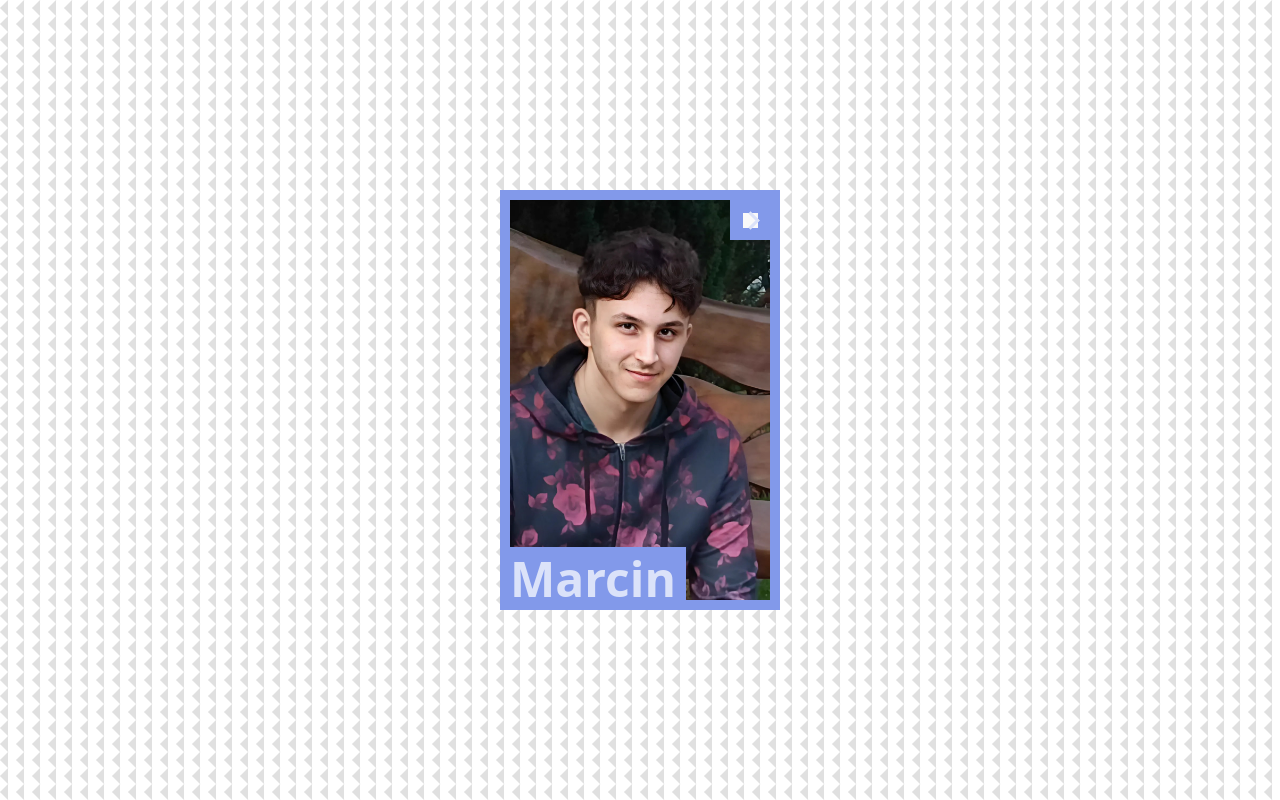
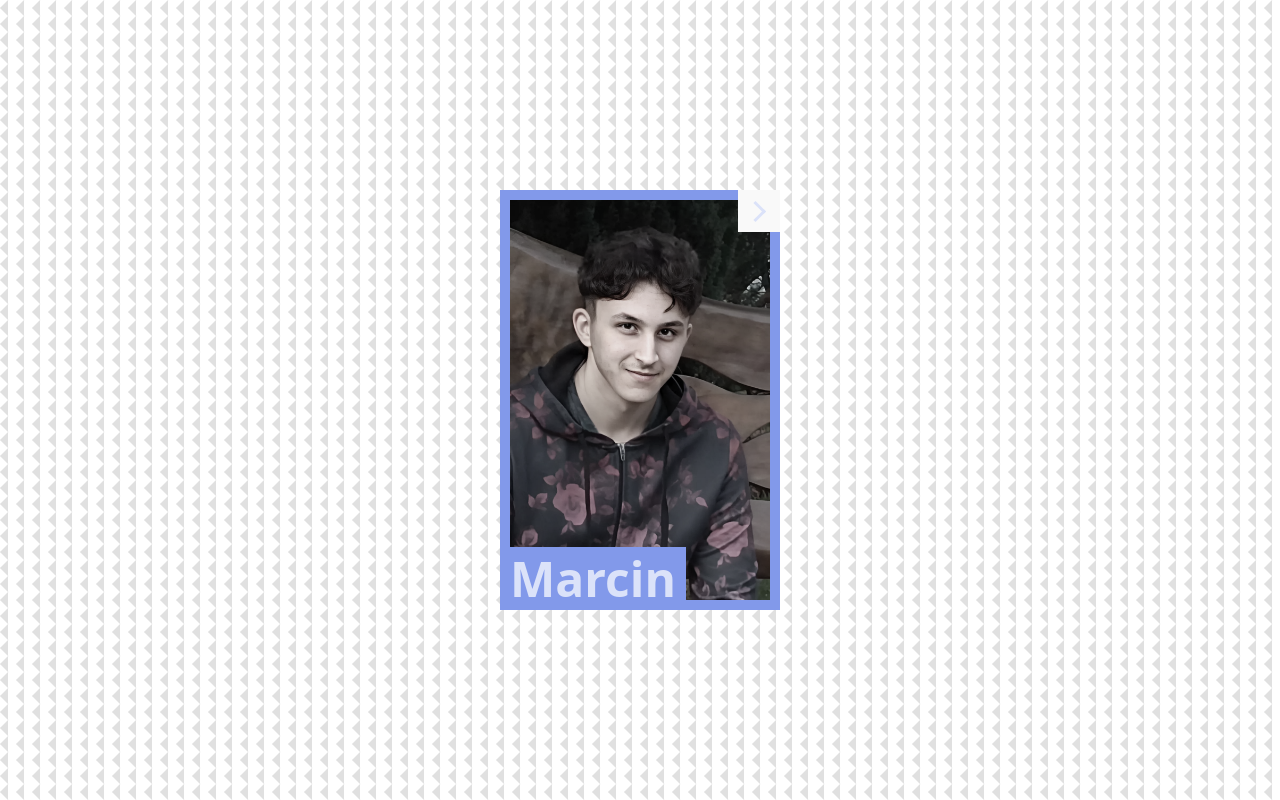
Before and after one commit to MarsGotBars/vite-card, a React (Vite) app: page / in a window 1280 px wide. Built offline with nearby package versions, Linux system fonts and the light colour scheme.

Commit message:
slight adjustments
adjustment to hovers (in progress)

added small filter

changed px valuees to rem

removed unnecessary

```diff
--- a/src/components/card/Card.jsx
+++ b/src/components/card/Card.jsx
@@ -10,9 +10,7 @@ export default function Card() {
   return (
     <main>
       <div className="container">
-        <div>
-          <button aria-label="zie meer"></button>
-        </div>
+        <button aria-label="zie meer"></button>
         <figure>
           <img src="./ik.jpeg" alt="Marcin Magdziak" />
           <figcaption>
--- a/src/components/card/card.css
+++ b/src/components/card/card.css
@@ -45,6 +45,7 @@ img {
   width: 100%;
   height: 100%;
   object-fit: cover;
+  filter: grayscale(0.7);
 }
 
 figcaption {
@@ -58,42 +59,54 @@ figcaption {
   z-index: 2;
 }
 
+figure:hover, figcaption:hover button, figure:hover button, figure:hover figcaption::after {
+  background: rgba(var(--text), 1);
+  color: rgba(var(--secondary), 1)
+}
+
+main:hover img {
+  filter: grayscale(0);
+}
+
 .container > div {
+
+  background: rgba(var(--primary), 1);
+  height: 3vw;
+  width: 3vw;
+
+  display: grid;
+  transform: translate(-0.625rem, var(--sm-spacing));
+}
+
+button {
   position: absolute;
   z-index: 2;
   top: 0;
   right: 0;
-  background: rgba(var(--primary), 1);
-  height: 3vw;
-  width: 3vw;
-  min-height: 40px;
-  min-width: 40px;
-  display: grid;
-  place-content: center;
-  transform: translate(-0.625rem, var(--sm-spacing));
-}
-
-button {
-  height: 100%;
-  width: 100%;
+  min-height: 2.5rem;
+  min-width: 2.5rem;
+  border: none;
+  height: 3.3vw;
+  width: 3.3vw;
   background-color: rgba(var(--primary), 1);
 }
 
+button:hover{
+  background: rgba(var(--text), 1);
+}
 button::before{
   content: "";
-  padding: 5px;
+  aspect-ratio: 1;
+  width: .75em;
   display: inline-block;
   border: solid rgba(var(--text), 1);
-  border-width: 0 3px 3px 0;
+  border-width: 0 0.1875rem 0.1875rem 0;
   transition: ease 200ms;
-  transform: rotate(-45deg);
-  -moz-transform: rotate(-45deg);
-  -ms-transform: rotate(-45deg);
-  -webkit-transform: rotate(-45deg);
+  transform: translateX(-0.1875rem) rotate(-45deg);
 }
 
 button:hover::before{
-  border-color: red;
+  border-color: rgba(var(--secondary));
 }
 
 h1 {
--- a/src/main.css
+++ b/src/main.css
@@ -43,16 +43,15 @@ body {
   margin: 0;
   display: grid;
   place-content: center;
-  min-width: 320px;
+  min-width: 20rem;
   min-height: 100vh;
   background: url("/bg-texture.png");
 
 }
 
 button {
-  display: flex;
-  border: 1px solid transparent;
-  /* padding: 0.6em 1.2em; */
+  display: grid;
+  place-content: center;
   font-size: 1em;
   font-weight: 500;
   font-family: inherit;
```
